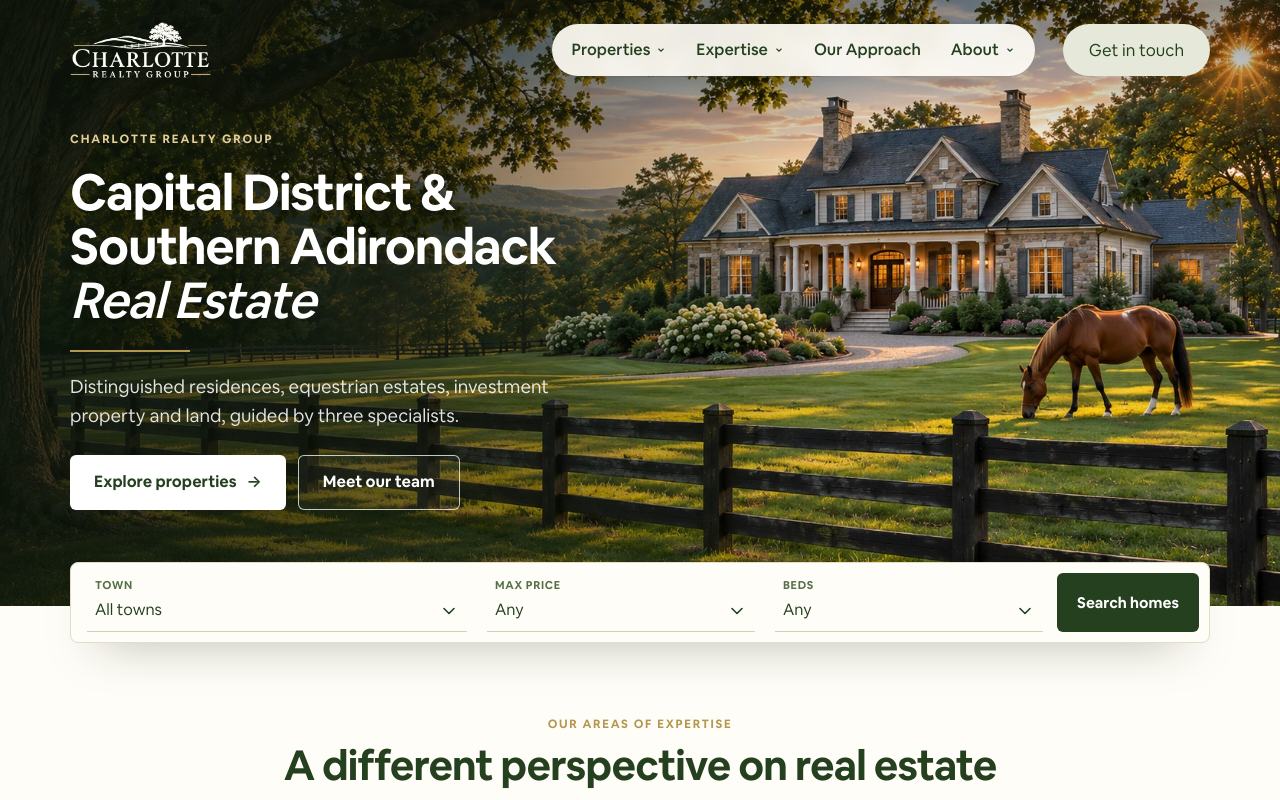
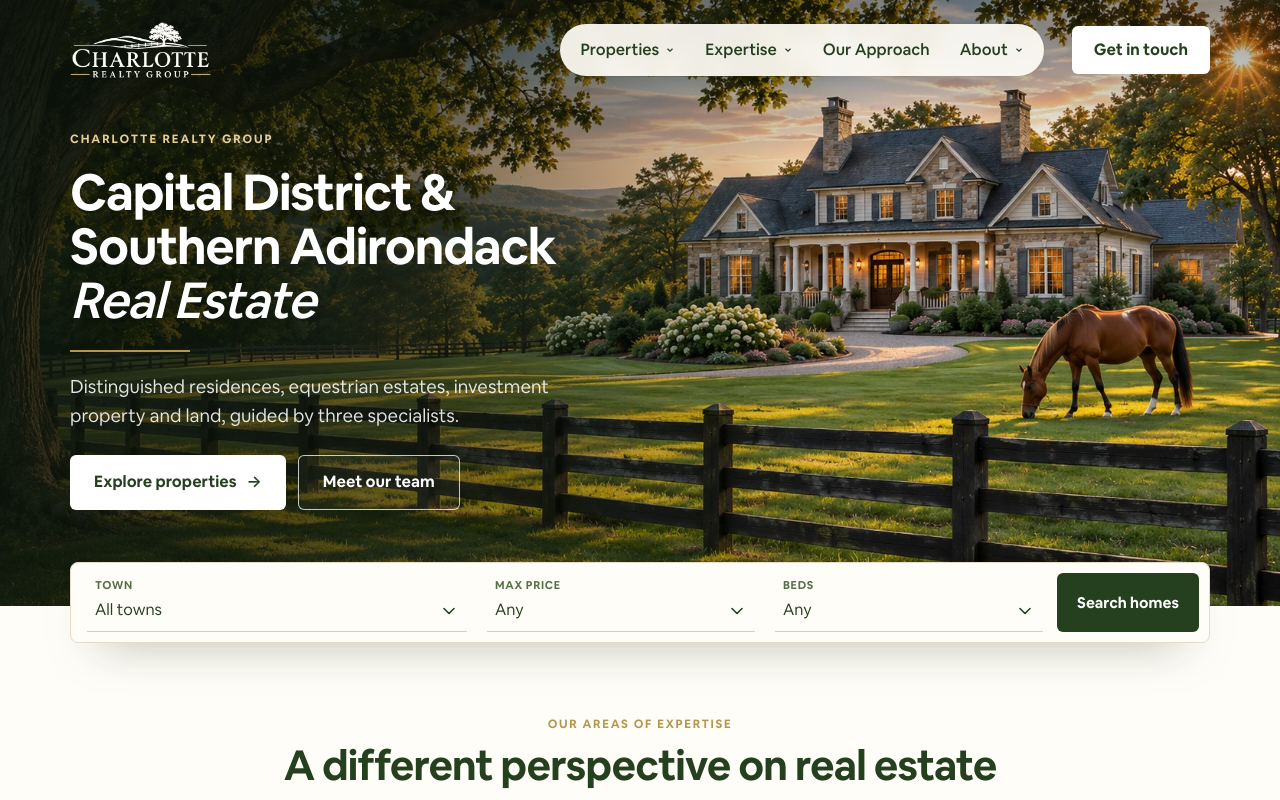
Before and after one commit to zazendesigns1/crc, a Next.js app: page / in a window 1280 px wide. Shown: the top 800 px of the page. Built offline with nearby package versions, Linux system fonts and the light colour scheme.

Commit message:
Header buttons match site buttons: 6px corners, solid Get in touch, outlined Menu
Co-Authored-By: Claude Opus 5.5 <noreply@anthropic.com>
Claude-Session: https://claude.ai/code/session_01Xsq23KtxJzc5kVVGjT4hLn

```diff
--- a/app/globals.css
+++ b/app/globals.css
@@ -1223,3 +1223,15 @@ footer.site .foot-links{row-gap:14px}
 .brings li::before{left:0;top:.05em;width:24px;height:24px}.brings li{padding-left:36px}
 /* Card body text one size down (page titles unchanged) */
 .inv-card p,.v2approach-col p,.area-copy p{font-size:15px;line-height:1.6}
+
+/* Header buttons match site buttons: 6px corners, semibold */
+.hpill{border-radius:6px;height:48px;padding:0 22px;font-size:1rem;font-weight:600}
+.hpill-soft{background:var(--forest);color:#fff}
+.hpill-soft:hover{background:var(--red);color:#fff;transform:none}
+.hdr-hero .hpill-soft{background:#fff;color:var(--forest)}
+.hdr-hero .hpill-soft:hover{background:var(--gold);color:#fff}
+@media (max-width:600px){.hpill{height:44px;padding:0 16px;font-size:.95rem}}
+.hpill-main{background:transparent;color:var(--forest);box-shadow:inset 0 0 0 1.5px var(--forest)}
+.hpill-main:hover{background:var(--forest);color:#fff;transform:none}
+.hdr-hero .hpill-main{background:transparent;color:#fff;box-shadow:inset 0 0 0 1.5px rgba(255,255,255,.8)}
+.hdr-hero .hpill-main:hover{background:#fff;color:var(--forest)}
```
